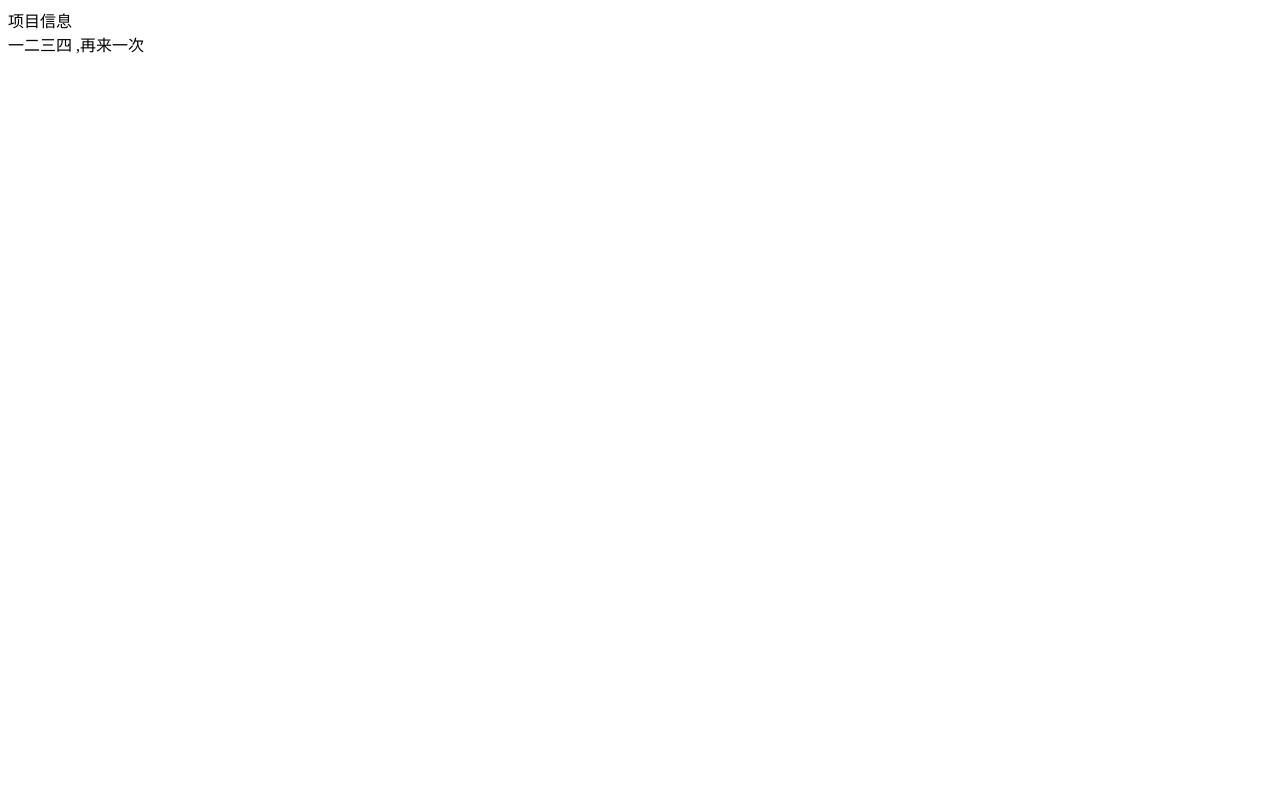
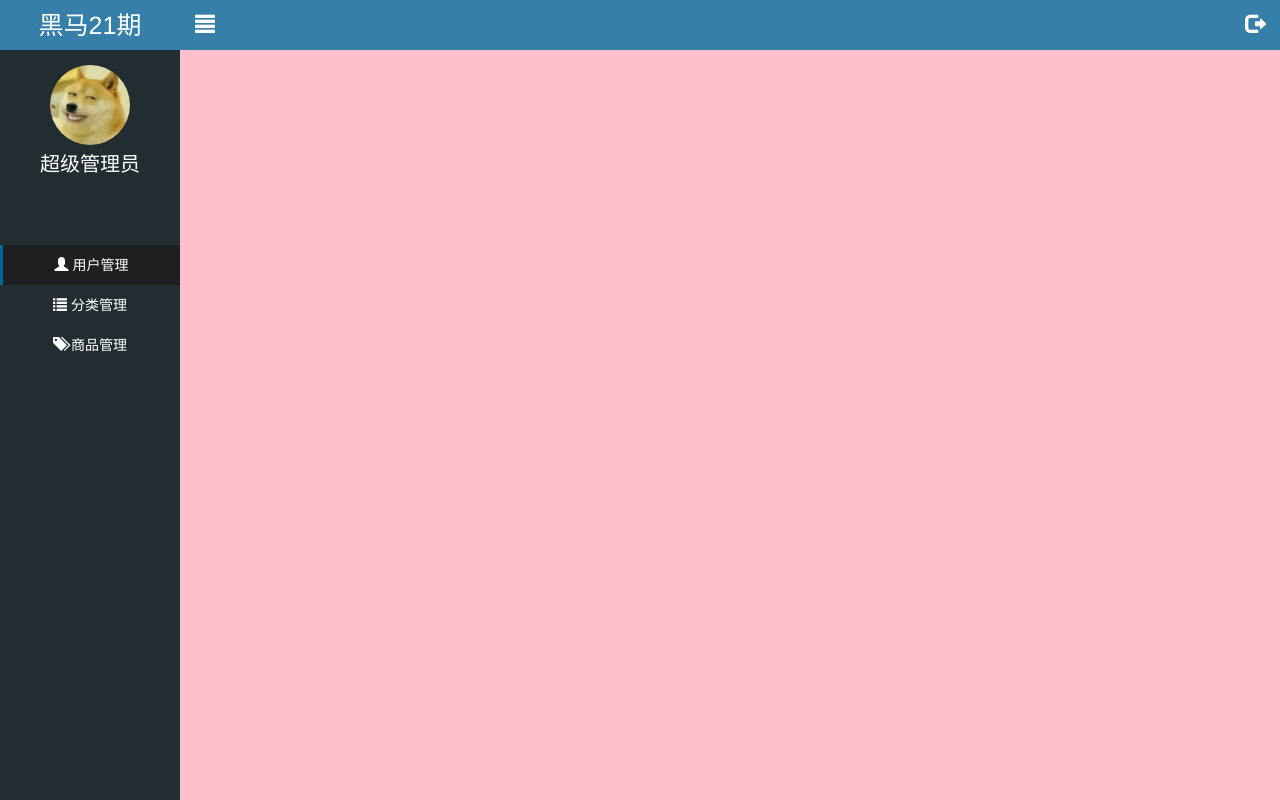
Before and after one commit to Chen1xin/lt_xm, a plain HTML site: page index.html in a window 1280 px wide. Drawn offline with Linux system fonts and the light colour scheme.

Commit message:
主页功能完成

```diff
--- /dev/null
+++ b/css/common.css
@@ -0,0 +1,114 @@
+/* 重置默认样式 */
+a:link,
+a:visited,
+a:hover,
+a:active {
+  text-decoration: none;
+}
+
+ul {
+  margin: 0;
+  padding: 0;
+  list-style: none;
+}
+/* 红色提示信息颜色 */
+.red {
+  color: #A94442;
+}
+html,body{
+  height: 100%;
+  background-color: #222D32;
+
+}
+
+/*侧边栏*/
+.lt_aside{
+  width: 180px;
+  height: 100%;
+  background-color: #222D32;
+  position: fixed;
+  text-align: center;
+  z-index:666;
+}
+/*侧边栏隐藏*/
+.lt_aside.hidemenu{
+  transition:all 1s;
+  left:-180px;
+}
+.brand{
+  height: 50px;
+  font-size: 25px;
+  line-height: 50px;
+  color: #fff;
+  background-color: #367FA9;
+
+
+}
+
+.user{
+  margin-top: 15px;
+  height: 180px;
+}
+.user img{
+  width: 80px;
+  height: 80px;
+  border-radius:50%;
+}
+.user p{
+  font-size: 20px;
+  color: #fff;
+  margin-top: 5px;
+}
+.nav a{
+  display:block;
+  height: 40px;
+  line-height: 40px;
+  color: #fff;
+}
+.nav a.current{
+  border-left:3px solid #006699;
+  background-color: #1D1F21;
+}
+/*头部*/
+.lt_main{
+  /*padding-left: 180px;*/
+  background:pink;
+  height: 100%;
+ }
+.lt_header{
+  position: fixed;
+  width: 100%;
+  height: 50px;
+  line-height: 50px;
+  background-color: #367FA9;
+  padding-left: 180px;
+}
+.lt_header a{
+  width: 50px;
+  height: 50px;
+  text-align: center;
+  line-height: 55px;
+
+}
+.lt_header i{
+  color: #fff;
+  font-size: 20px;
+
+}
+.lt_content{
+  padding-left: 180px;
+  padding-top: 50px;
+}
+
+/*登录界面*/
+
+.panel .panel-heading {
+  height: 50px;
+  line-height: 50px;
+  font-size: 20px;
+  padding: 0;
+  text-align: center;
+}
+.mt_150{
+  margin-top: 150px;
+}
--- a/index.html
+++ b/index.html
@@ -3,9 +3,55 @@
 <head>
   <meta charset="UTF-8">
   <title>Document</title>
+  <link rel="stylesheet" href="./lib/bootstrap/css/bootstrap.min.css">
+  <link rel="stylesheet" href="./lib/bootstrap-validator/css/bootstrapValidator.min.css">
+  <link rel="stylesheet" href="./lib/nprogress/nprogress.css">
+  <link rel="stylesheet" href="./css/common.css">
 </head>
 <body>
-<div>项目信息</div>
-<div>一二三四  ,再来一次</div>
+<!--左边侧边栏-->
+<div class="lt_aside">
+  <div class="brand">黑马21期</div>
+  <div class="user">
+    <img src="./images/02.jpg" >
+    <p>超级管理员</p>
+  </div>
+  <div class="nav">
+    <ul>
+      <li><a href="#" class="current">
+        <i class="glyphicon glyphicon-user"></i>
+        <span>用户管理</span>
+      </a></li>
+      <li><a href="#">
+        <i class="glyphicon glyphicon-list"></i>
+        <span>分类管理</span>
+      </a></li>
+      <li><a href="#">
+        <i class="glyphicon glyphicon-tags"></i>
+        <span>商品管理</span>
+      </a></li>
+    </ul>
+  </div>
+</div>
+<!--头部header-->
+<div class="lt_main">
+<div class="lt_header">
+  <a href="#" class="pull-left icon_menu">
+    <i class="glyphicon glyphicon-align-justify"></i>
+  </a>
+  <a href="#" class="pull-right icon_logout">
+    <i class="glyphicon glyphicon-log-out"></i>
+  </a>
+</div>
+  <div class="lt_content">
+
+  </div>
+</div>
+
+<script src="./lib/jquery/jquery.min.js"></script>
+<script src="./lib/bootstrap/js/bootstrap.min.js"></script>
+<script src="./lib/bootstrap-validator/js/bootstrapValidator.min.js"></script>
+<script src="./lib/nprogress/nprogress.js"></script>
+<script src="js/common.js"></script>
 </body>
 </html>
--- /dev/null
+++ b/js/common.js
@@ -0,0 +1,6 @@
+/**
+ * Created by Administrator on 2018/6/25.
+ */
+$('.lt_header .icon_menu').click(function(){
+  $('.lt_aside').toggleClass('.hidemenu');
+})
```
Also changed, not shown: js/login.js (added, +113 -0 lines), login.html (added, +60 -0 lines).
